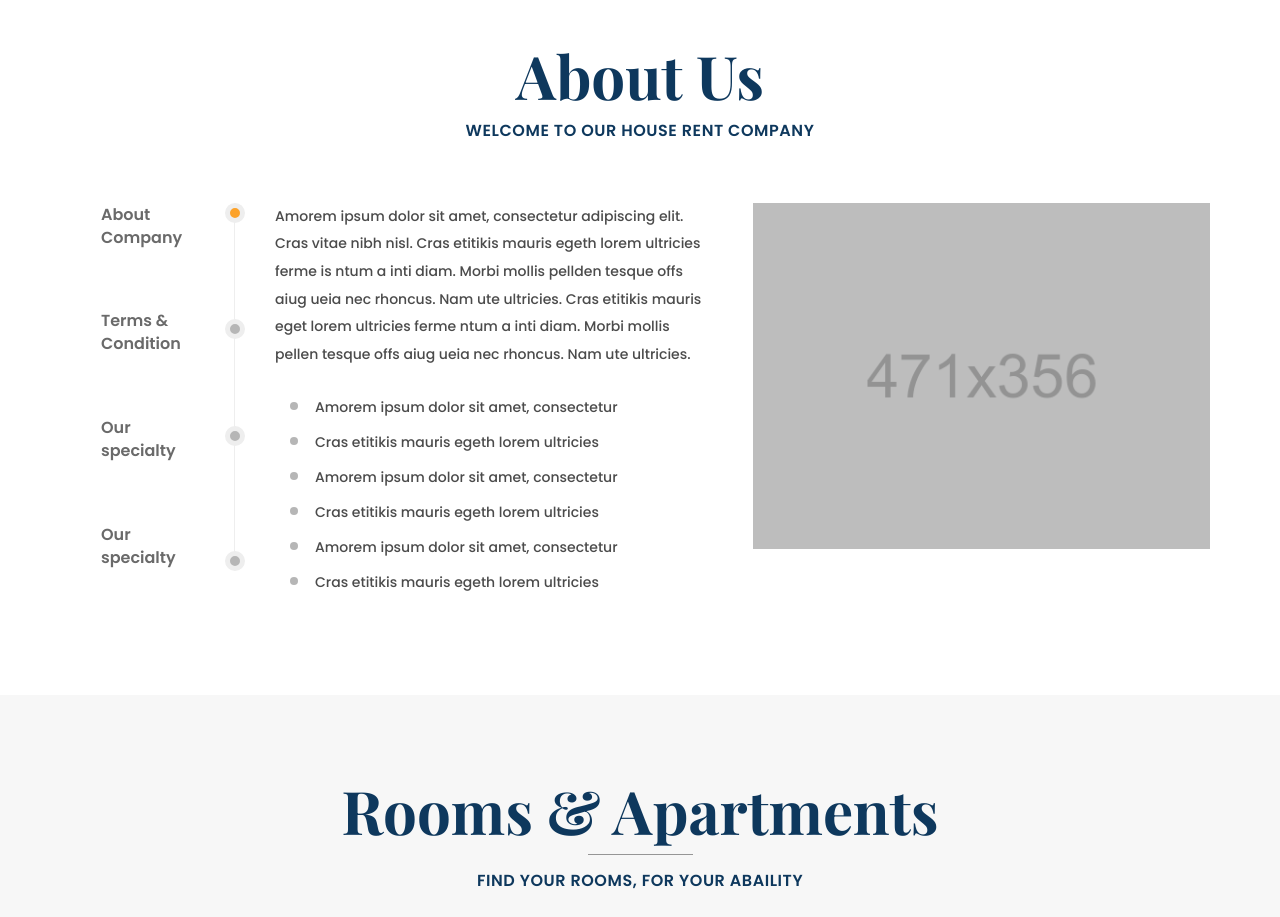
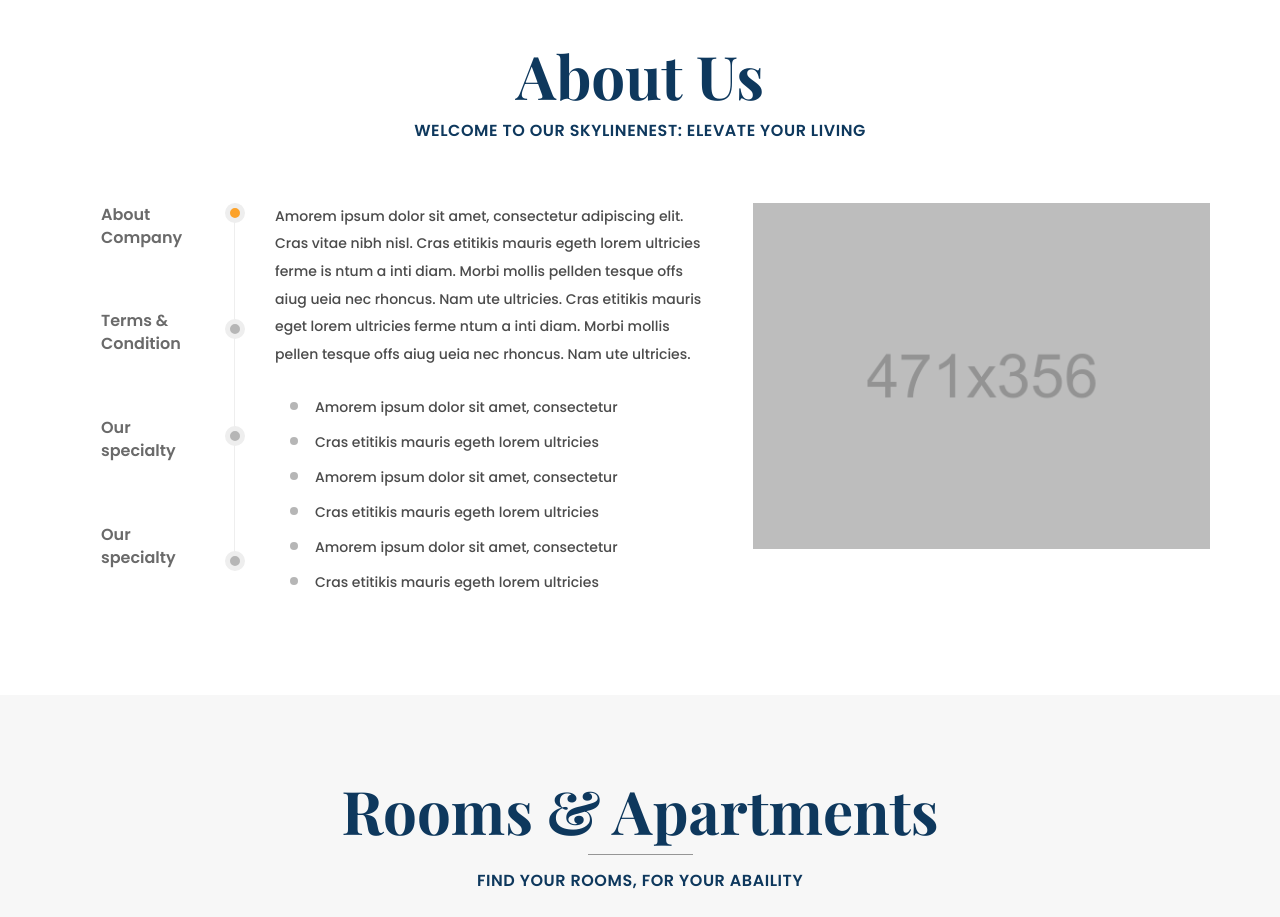
Before and after one commit to muktha14/realestate, a plain HTML site: page index.html in a window 1280 px wide. Shown: the part 1320-2237 px from the top of the page. Drawn offline with nearby package versions, Linux system fonts and the light colour scheme; a web font is replaced by a local one.

Commit message:
Company name

```diff
--- a/index.html
+++ b/index.html
@@ -473,7 +473,7 @@
                 <div class="col-md-12">
                     <div class="heading-content-one">
                         <h2 class="title">About Us</h2>
-                        <h5 class="sub-title">Welcome to our House Rent Company</h5>
+                        <h5 class="sub-title">Welcome to our SkylineNest: Elevate Your Living </h5>
                     </div><!-- /.heading-content -->
                 </div><!-- /.col-md-12 -->
             </div><!-- /.row -->
```
